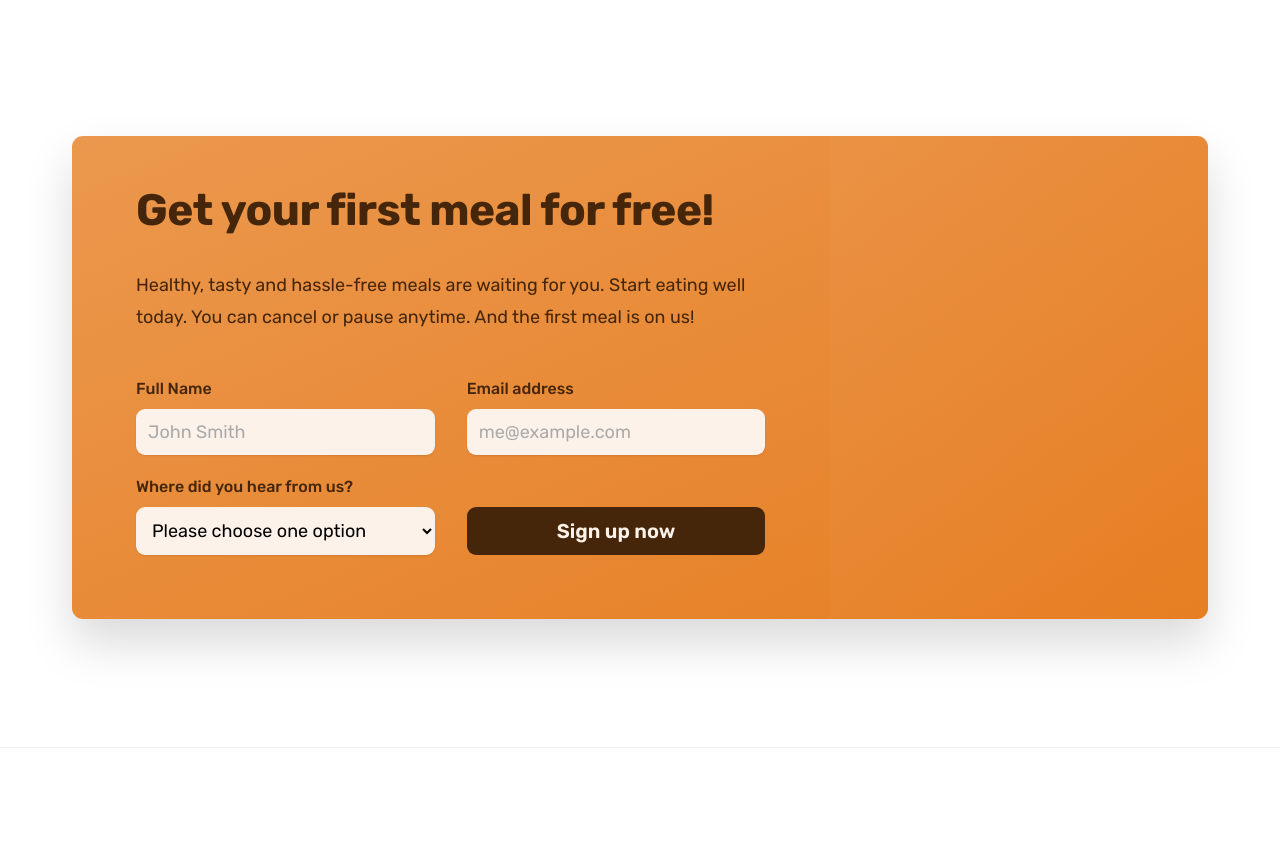
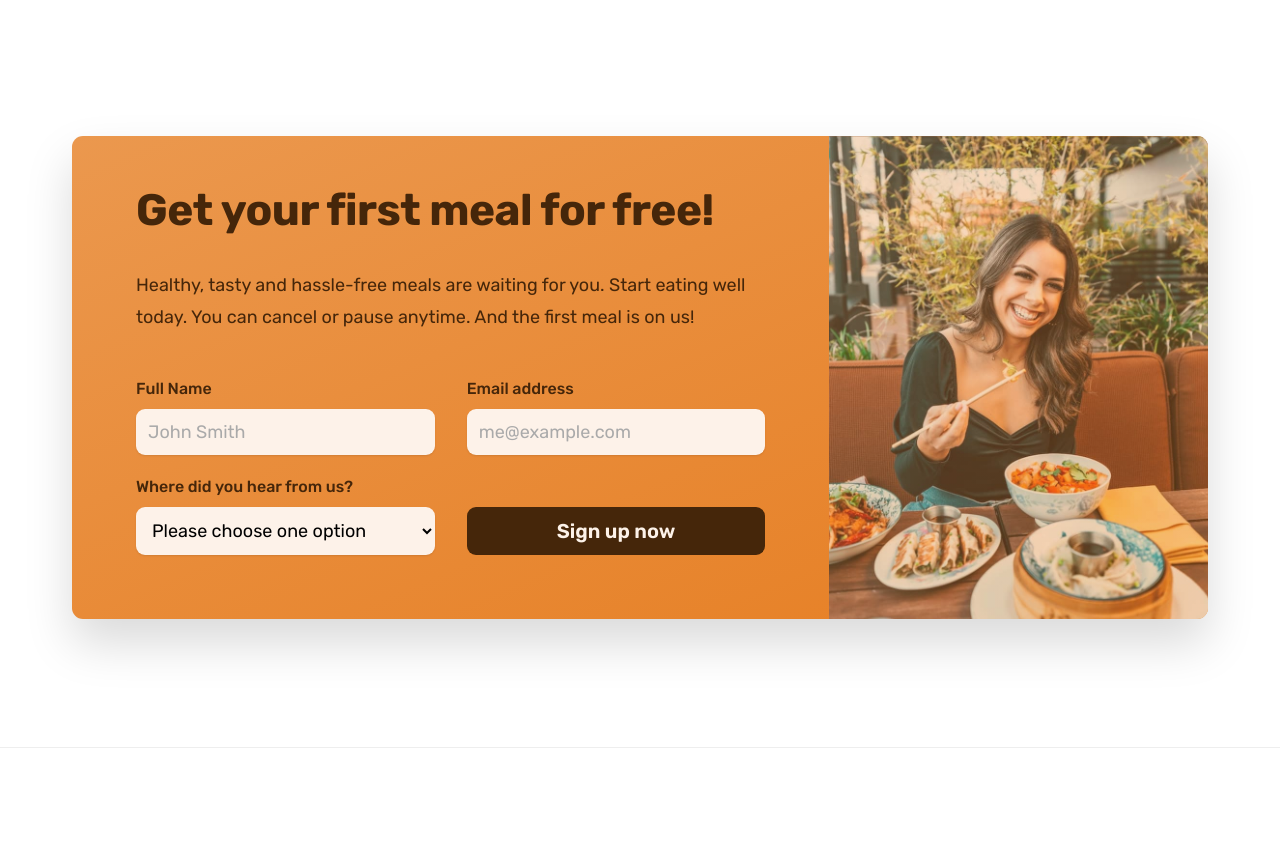
Before and after one commit to DanAndreeaMaria/Omnifood, a plain HTML site: page index.html in a window 1280 px wide. Shown: the part 6060-6914 px from the top of the page. Drawn offline with nearby package versions, Linux system fonts and the light colour scheme; the site is published under a folder, as on GitHub Pages, so addresses that start at the root find nothing.

Commit message:
Update style.css

```diff
--- a/css/style.css
+++ b/css/style.css
@@ -507,7 +507,7 @@ included \/ down here */
 }
 
 .cta-img-box {
-  background-image: linear-gradient(to right bottom, rgba(235, 151, 78, 0.35), rgba(230, 125, 34, 0.35)), url("/img/eating.jpg");
+  background-image: linear-gradient(to right bottom, rgba(235, 151, 78, 0.35), rgba(230, 125, 34, 0.35)), url("../img/eating.jpg");
   background-size: cover;
   background-position: center;
 }
```
